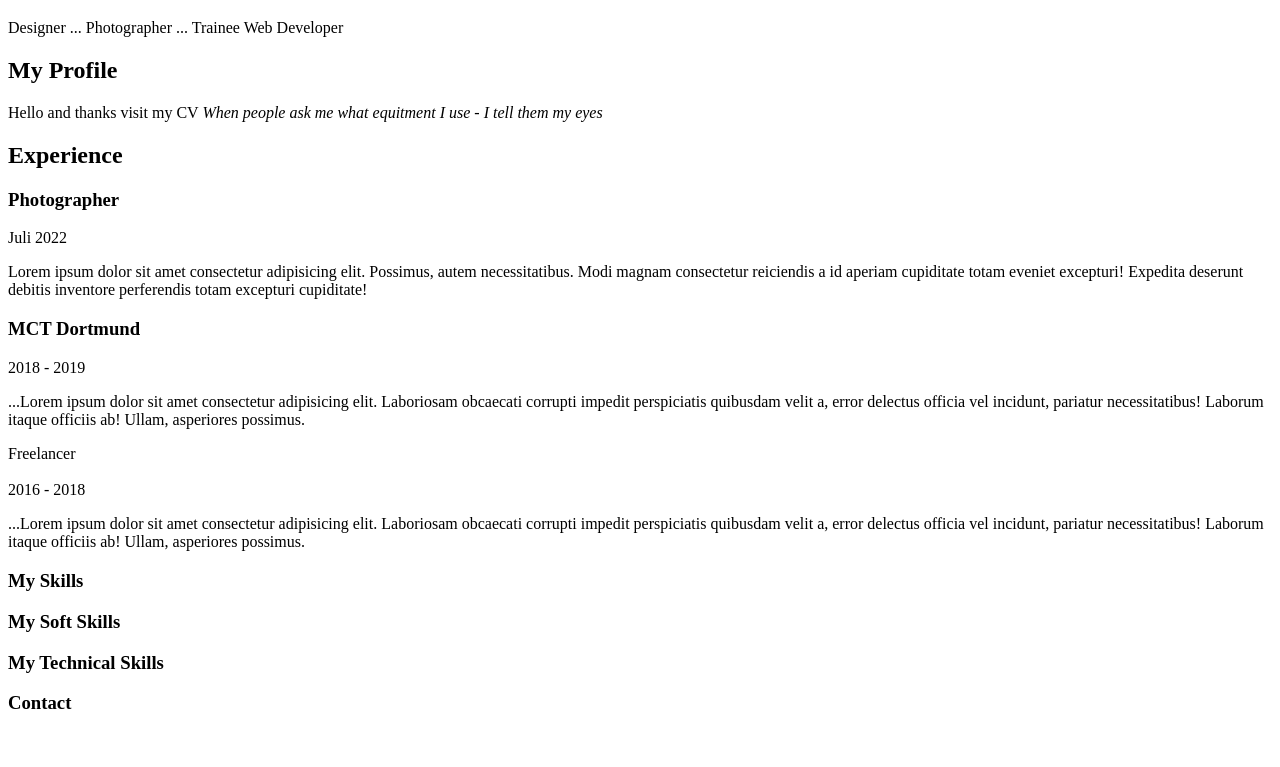
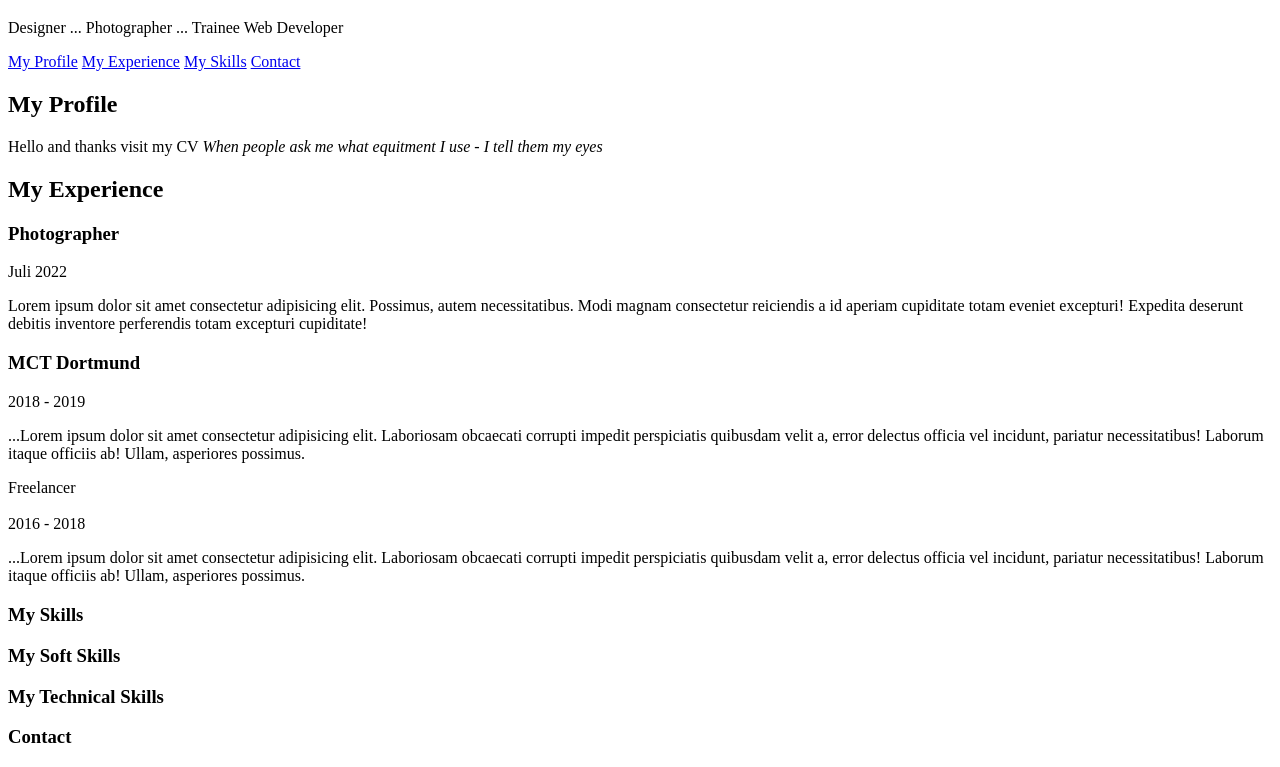
Before and after one commit to jahnp-coding/peters-cv, a plain HTML site: page index.html in a window 1280 px wide. Shown: the part 61-828 px from the top of the page. Before the commit the page ends 800 px from the top, so only its background shows below. Drawn offline with Linux system fonts and the light colour scheme.

Commit message:
Add files via upload

```diff
--- a/index.html
+++ b/index.html
@@ -13,17 +13,23 @@
     <header>
         <h1>Peter Jahn </h1>
         <p>Designer ... Photographer ... Trainee Web Developer</p>
+        <nav>
+            <a href="#profile">My Profile</a>
+            <a href="#experience">My Experience</a>
+            <a href="#skills">My Skills</a>
+            <a href="#contact">Contact</a>
+        </nav>
     </header>
     <main>
-        <article>
+        <article id="profile">
             <h2>My Profile</h2>
             <p>
                 Hello and thanks visit my CV
                 <em> When people ask me what equitment I use - I tell them my eyes </em>
             </p>
         </article>
-        <article>
-            <h2>Experience</h2>
+        <article id="experience">
+            <h2>My Experience</h2>
             <section>
                 <header>
                     <h3>Photographer</h3>
@@ -60,7 +66,9 @@
             </p>
             </section>
         </article>
-        <article>
+        <article id="skills">
+        </article>
+
         <h3>My Skills</h3>
         <section>
             <h3>My Soft Skills</h3>
@@ -69,7 +77,7 @@
             <h3>My Technical Skills</h3>
         </section>
         </article>
-        <article>
+        <article id="contact">
             <h3>Contact</h3>
         </article>
     </main>
```
Lines whose indentation alone changed are shown as unchanged.
